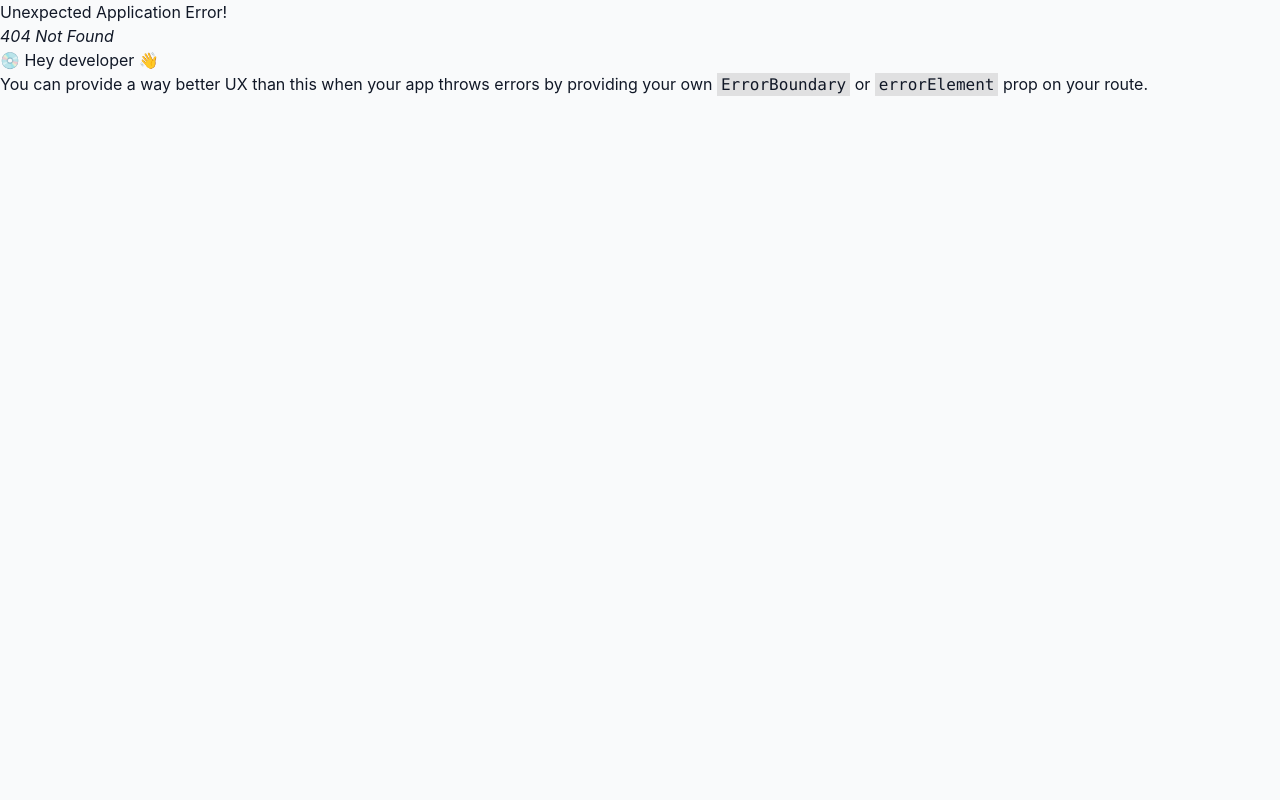
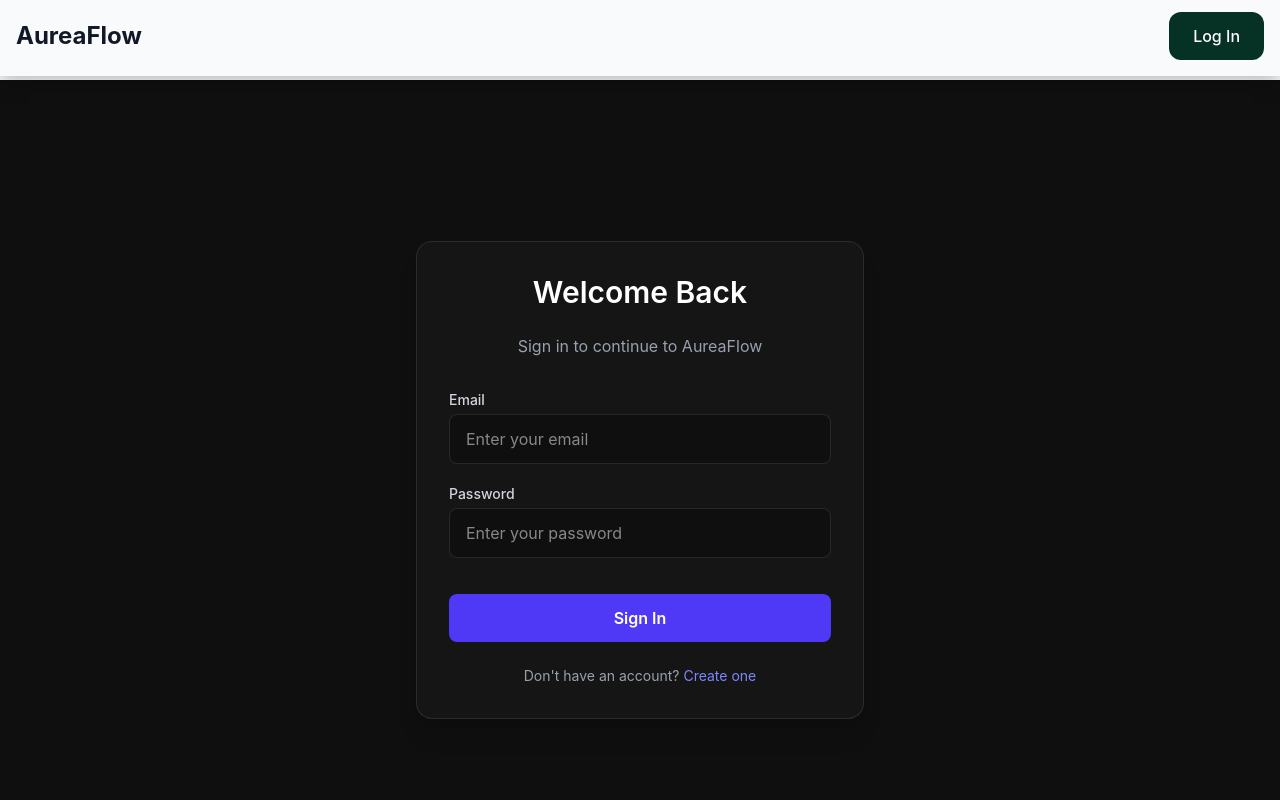
Before and after one commit to Guillo343/AureaFlow, a React (Vite) app in the folder aureaflow/: page /login in a window 1280 px wide. Before the commit this address had no page. Shown: the top 800 px of the page. Built offline with nearby package versions, Linux system fonts and the light colour scheme.

Commit message:
Summary
Creación del LogIn y SignUp además de tener un diseño amigable. aún no conectamos con supabase

```diff
--- a/aureaflow/src/App.tsx
+++ b/aureaflow/src/App.tsx
@@ -1,10 +1,10 @@
 import { useState, useEffect } from "react";
 import { AnimatePresence, motion } from "framer-motion";
+import { Outlet } from "react-router-dom";
 
 import Navbar from "./components/Navbar";
 import Footer from "./pages/Loading/Footer";
 import SplashScreen from "./components/loading/SplashScreen";
-import LandingPage from "./pages/Loading/Landing";
 
 function App() {
   const [loading, setLoading] = useState(true);
@@ -22,13 +22,13 @@ function App() {
 
       <AnimatePresence mode="wait">
         <motion.div
-          key="landing"
+          key="route"
           initial={{ opacity: 0 }}
           animate={{ opacity: 1 }}
           exit={{ opacity: 0 }}
           transition={{ duration: 0.5, ease: "easeInOut" }}
         >
-          <LandingPage />
+          <Outlet />
         </motion.div>
       </AnimatePresence>
 
--- a/aureaflow/src/app/router/index.tsx
+++ b/aureaflow/src/app/router/index.tsx
@@ -1,13 +1,17 @@
 import { createBrowserRouter } from "react-router-dom";
 import App from "../../App";
-import Landing from "../../pages/Loading/Landing";
+import LandingPage from "../../pages/Loading/Landing";
+import Login from "../../pages/Auth/Login";
+import SignUp from "../../pages/Auth/SignUp";
 
 export const router = createBrowserRouter([
   {
     path: "/",
     element: <App />,
     children: [
-      { path: "/", element: <Landing /> },
+      { index: true, element: <LandingPage /> },
+      { path: "login", element: <Login /> },
+      { path: "signup", element: <SignUp /> },
     ],
   },
 ]);
--- a/aureaflow/src/components/Landing/HeroSection.tsx
+++ b/aureaflow/src/components/Landing/HeroSection.tsx
@@ -25,7 +25,7 @@ export default function HeroSection() {
       <motion.button
         whileHover={{ scale: 1.05 }}
         whileTap={{ scale: 0.97 }}
-        className="px-6 py-3 bg-blue-600 text-white rounded-lg font-medium shadow-lg"
+        className="px-6 py-3 bg-violet-700 text-black rounded-lg font-medium shadow-lg"
       >
         Get Started
       </motion.button>
--- a/aureaflow/src/pages/Auth/Login.tsx
+++ b/aureaflow/src/pages/Auth/Login.tsx
@@ -0,0 +1,63 @@
+import { motion } from "framer-motion";
+import { Link } from "react-router-dom";
+
+export default function Login() {
+  return (
+    <div className="min-h-screen bg-[#0f0f0f] flex items-center justify-center px-4">
+      <motion.div
+        initial={{ opacity: 0, y: 20 }}
+        animate={{ opacity: 1, y: 0 }}
+        transition={{ duration: 0.5, ease: "easeOut" }}
+        className="w-full max-w-md bg-[#151515] p-8 rounded-2xl shadow-xl border border-white/10"
+      >
+        <h1 className="text-3xl font-semibold text-white text-center mb-6">
+          Welcome Back
+        </h1>
+        <p className="text-gray-400 text-center mb-8">
+          Sign in to continue to AureaFlow
+        </p>
+
+        <form className="space-y-5">
+          <div>
+            <label className="block text-gray-300 mb-1 text-sm font-medium">
+              Email
+            </label>
+            <input
+              type="email"
+              className="w-full px-4 py-3 bg-[#0f0f0f] border border-white/10 rounded-lg text-white focus:outline-none focus:border-indigo-500 transition"
+              placeholder="Enter your email"
+            />
+          </div>
+
+          <div>
+            <label className="block text-gray-300 mb-1 text-sm font-medium">
+              Password
+            </label>
+            <input
+              type="password"
+              className="w-full px-4 py-3 bg-[#0f0f0f] border border-white/10 rounded-lg text-white focus:outline-none focus:border-indigo-500 transition"
+              placeholder="Enter your password"
+            />
+          </div>
+
+          <button
+            type="submit"
+            className="w-full py-3 mt-4 bg-indigo-600 hover:bg-indigo-500 transition rounded-lg text-white font-semibold"
+          >
+            Sign In
+          </button>
+        </form>
+
+        <p className="text-gray-400 text-center mt-6 text-sm">
+          Don't have an account?{" "}
+          <Link
+            to="/signup"
+            className="text-indigo-400 hover:text-indigo-300 transition"
+          >
+            Create one
+          </Link>
+        </p>
+      </motion.div>
+    </div>
+  );
+}
--- a/aureaflow/src/pages/Auth/SignUp.tsx
+++ b/aureaflow/src/pages/Auth/SignUp.tsx
@@ -0,0 +1,74 @@
+import { motion } from "framer-motion";
+import { Link } from "react-router-dom";
+
+export default function SignUp() {
+  return (
+    <div className="min-h-screen bg-[#0f0f0f] flex items-center justify-center px-4">
+      <motion.div
+        initial={{ opacity: 0, y: 20 }}
+        animate={{ opacity: 1, y: 0 }}
+        transition={{ duration: 0.5, ease: "easeOut" }}
+        className="w-full max-w-md bg-[#151515] p-8 rounded-2xl shadow-xl border border-white/10"
+      >
+        <h1 className="text-3xl font-semibold text-white text-center mb-6">
+          Create Account
+        </h1>
+        <p className="text-gray-400 text-center mb-8">
+          Start your journey with AureaFlow
+        </p>
+
+        <form className="space-y-5">
+          <div>
+            <label className="block text-gray-300 mb-1 text-sm font-medium">
+              Full Name
+            </label>
+            <input
+              type="text"
+              className="w-full px-4 py-3 bg-[#0f0f0f] border border-white/10 rounded-lg text-white focus:outline-none focus:border-indigo-500 transition"
+              placeholder="John Doe"
+            />
+          </div>
+
+          <div>
+            <label className="block text-gray-300 mb-1 text-sm font-medium">
+              Email
+            </label>
+            <input
+              type="email"
+              className="w-full px-4 py-3 bg-[#0f0f0f] border border-white/10 rounded-lg text-white focus:outline-none focus:border-indigo-500 transition"
+              placeholder="Enter your email"
+            />
+          </div>
+
+          <div>
+            <label className="block text-gray-300 mb-1 text-sm font-medium">
+              Password
+            </label>
+            <input
+              type="password"
+              className="w-full px-4 py-3 bg-[#0f0f0f] border border-white/10 rounded-lg text-white focus:outline-none focus:border-indigo-500 transition"
+              placeholder="Create a password"
+            />
+          </div>
+
+          <button
+            type="submit"
+            className="w-full py-3 mt-4 bg-indigo-600 hover:bg-indigo-500 transition rounded-lg text-white font-semibold"
+          >
+            Create Account
+          </button>
+        </form>
+
+        <p className="text-gray-400 text-center mt-6 text-sm">
+          Already have an account?{" "}
+          <Link
+            to="/login"
+            className="text-indigo-400 hover:text-indigo-300 transition"
+          >
+            Sign in
+          </Link>
+        </p>
+      </motion.div>
+    </div>
+  );
+}
```
